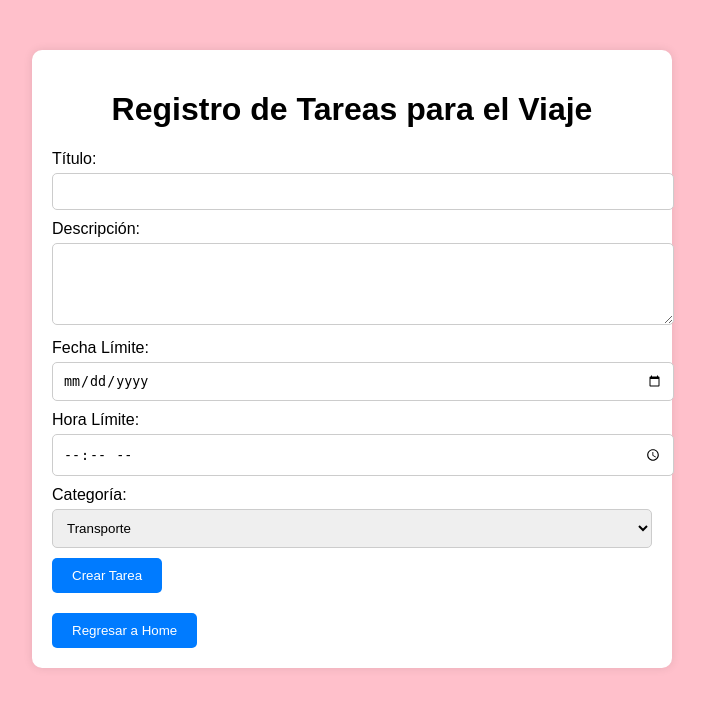
After one commit to MarianaCasalino/Viajeros_Python, a Django app: page /registro_tarea/ in a window 1280 px wide. The commit adds this page. Shown: the top 707 px of the page, without its empty margins (288-993 px from the left). Run offline with Django 5.2, Linux system fonts and the light colour scheme.

Commit message:
Guarda cambios locales

```diff
--- a/gestion_viajes/urls.py
+++ b/gestion_viajes/urls.py
@@ -15,8 +15,9 @@ Including another URLconf
     2. Add a URL to urlpatterns:  path('blog/', include('blog.urls'))
 """
 from django.contrib import admin
-from django.urls import path
+from django.urls import include, path
 
 urlpatterns = [
     path('admin/', admin.site.urls),
+    path('', include('nombre_de_tu_app.urls')),
 ]
--- /dev/null
+++ b/tareas_viaje/Templates/tareas_viaje/registro_tarea.html
@@ -0,0 +1,150 @@
+<!DOCTYPE html>
+<html lang="es">
+<head>
+    <meta charset="UTF-8">
+    <meta name="viewport" content="width=device-width, initial-scale=1.0">
+    <title>Registro de Tareas para el Viaje</title>
+    <style>
+        body {
+            font-family: Arial, sans-serif;
+            margin: 0;
+            padding: 0;
+            box-sizing: border-box;
+            background-color: #ffc0cb; /* Color de fondo rosado */
+        }
+        .container {
+            max-width: 600px;
+            margin: 0 auto;
+            padding: 20px;
+            background-color: #fff; /* Color de fondo blanco */
+            border-radius: 10px;
+            box-shadow: 0 0 10px rgba(0, 0, 0, 0.1); /* Sombra ligera */
+            margin-top: 50px;
+        }
+        h1 {
+            text-align: center;
+        }
+        form {
+            margin-top: 20px;
+        }
+        label {
+            display: block;
+            margin-bottom: 5px;
+        }
+        input[type="text"],
+        textarea,
+        input[type="date"],
+        input[type="time"],
+        select {
+            width: 100%;
+            padding: 10px;
+            margin-bottom: 10px;
+            border: 1px solid #ccc;
+            border-radius: 5px;
+        }
+        button {
+            padding: 10px 20px;
+            background-color: #007bff;
+            color: #fff;
+            border: none;
+            border-radius: 5px;
+            cursor: pointer;
+        }
+        button:hover {
+            background-color: #0056b3;
+        }
+        #tarea-detalles {
+            margin-top: 20px;
+        }
+        #tarea-detalles div {
+            border: 1px solid #ccc;
+            border-radius: 5px;
+            padding: 10px;
+            margin-bottom: 10px;
+        }
+    </style>
+</head>
+<body>
+    <div class="container">
+        <h1>Registro de Tareas para el Viaje</h1>
+        <form action="/crear_tarea" method="post">
+            <label for="titulo">Título:</label>
+            <input type="text" id="titulo" name="titulo" required>
+            <label for="descripcion">Descripción:</label>
+            <textarea id="descripcion" name="descripcion" rows="4" required></textarea>
+            <label for="fecha_limite">Fecha Límite:</label>
+            <input type="date" id="fecha_limite" name="fecha_limite" required>
+            <label for="hora_limite">Hora Límite:</label>
+            <input type="time" id="hora_limite" name="hora_limite" required>
+            <label for="categoria">Categoría:</label>
+            <select id="categoria" name="categoria">
+                <option value="transporte">Transporte</option>
+                <option value="alojamiento">Alojamiento</option>
+                <option value="actividades">Actividades Turísticas</option>
+                <option value="alimentacion">Alimentación</option>
+                <option value="gastos">Gastos Diversos</option>
+            </select>
+            <button type="submit">Crear Tarea</button>
+        </form>
+        <!-- Sección de detalles -->
+        <div id="tarea-detalles"></div>
+        <!-- Campo oculto para almacenar tareas -->
+        <input type="hidden" id="tareas-almacenadas" name="tareas_almacenadas" value="">
+
+        <!-- Botón para regresar a Home -->
+        <button onclick="regresarPagina()">Regresar a Home</button>
+    </div>
+    <!-- Script JavaScript -->
+    <script>
+        function regresarPagina() {
+            // Regresar a la página anterior
+            window.history.back();
+        }
+
+        document.addEventListener("DOMContentLoaded", function () {
+            const form = document.querySelector("form");
+            const tareaDetalles = document.getElementById("tarea-detalles");
+            const tareasAlmacenadasInput = document.getElementById("tareas-almacenadas");
+
+            form.addEventListener("submit", function (event) {
+                event.preventDefault();
+
+                const titulo = document.getElementById("titulo").value;
+                const descripcion = document.getElementById("descripcion").value;
+                const fechaLimite = document.getElementById("fecha_limite").value;
+                const horaLimite = document.getElementById("hora_limite").value;
+                const categoria = document.getElementById("categoria").value;
+
+                const tarea = {
+                    titulo,
+                    descripcion,
+                    fechaLimite,
+                    horaLimite,
+                    categoria
+                };
+
+                agregarTarea(tarea);
+
+                form.reset();
+            });
+
+            function agregarTarea(tarea) {
+                const tareaDetalleElemento = document.createElement("div");
+                tareaDetalleElemento.innerHTML = `
+                    <h3>${tarea.titulo}</h3>
+                    <p><strong>Descripción:</strong> ${tarea.descripcion}</p>
+                    <p><strong>Fecha Límite:</strong> ${tarea.fechaLimite} ${tarea.horaLimite}</p>
+                    <p><strong>Categoría:</strong> ${tarea.categoria}</p>
+                    <hr>
+                `;
+
+                tareaDetalles.appendChild(tareaDetalleElemento);
+
+                const tareasAlmacenadas = JSON.parse(tareasAlmacenadasInput.value || "[]");
+                tareasAlmacenadas.push(tarea);
+                tareasAlmacenadasInput.value = JSON.stringify(tareasAlmacenadas);
+            }
+        });
+    </script>
+</body>
+</html>
--- a/tareas_viaje/forms.py
+++ b/tareas_viaje/forms.py
@@ -4,4 +4,4 @@ from .models import Tarea
 class TareaForm(forms.ModelForm):
     class Meta:
         model = Tarea
-        fields = ['titulo', 'descripcion', 'fecha_limite', 'completada', 'categoria']
+        fields = ['nombre', 'descripcion', 'fecha_limite']
--- a/tareas_viaje/urls.py
+++ b/tareas_viaje/urls.py
@@ -1,10 +1,8 @@
 from django.urls import path
-from . import views
+from .views import home, registro_tarea, diario_de_viaje
 
 urlpatterns = [
-    path('', views.lista_tareas, name='lista_tareas'),
-    # Paths para las nuevas funcionalidades
-    path('elaborar_presupuesto/', views.elaborar_presupuesto, name='elaborar_presupuesto'),
-    path('diario_de_viaje/', views.diario_de_viaje, name='diario_de_viaje'),
-    path('mapa/', views.mapa, name='mapa'),
+    path('', home, name='home'),
+    path('registro_tarea/', registro_tarea, name='registro_tarea'),
+    path('diario_de_viaje/', diario_de_viaje, name='diario_de_viaje'),
 ]
--- a/tareas_viaje/views.py
+++ b/tareas_viaje/views.py
@@ -5,13 +5,11 @@ def lista_tareas(request):
     tareas = Tarea.objects.all()
     return render(request, 'tareas_viaje/lista_tareas.html', {'tareas': tareas})
 
-
-def elaborar_presupuesto(request):
-    return render(request, 'tareas_viaje/elaborar_presupuesto.html')
-
-
 def diario_de_viaje(request):
     return render(request, 'tareas_viaje/diario_de_viaje.html')
 
-def mapa(request):
-    return render(request, 'tareas_viaje/mapa.html')
+def registro_tarea(request):
+    return render(request, 'tareas_viaje/registro_tarea.html')
+
+def home(request):
+    return render(request, 'home.html')
```
Also changed, not shown: gestion_viajes/settings.py (+9 -3 lines), gestion_viajes/wsgi.py (deleted, +0 -16 lines), tareas_viaje/Templates/home.html (added, +65 -0 lines), tareas_viaje/Templates/tareas_viaje/diario_de_viaje.html (+53 -2 lines), tareas_viaje/Templates/tareas_viaje/elaborar_presupuesto.html (deleted, +0 -74 lines), tareas_viaje/Templates/tareas_viaje/lista_tareas.html (added, +16 -0 lines), tareas_viaje/models.py (+18 -0 lines), tareas_viaje/tests.py (+34 -70 lines), tareas_viaje/wsgi.py (added, +7 -0 lines), db.sqlite3 (added), tareas_viaje/migrations/0001_initial.py (added).
